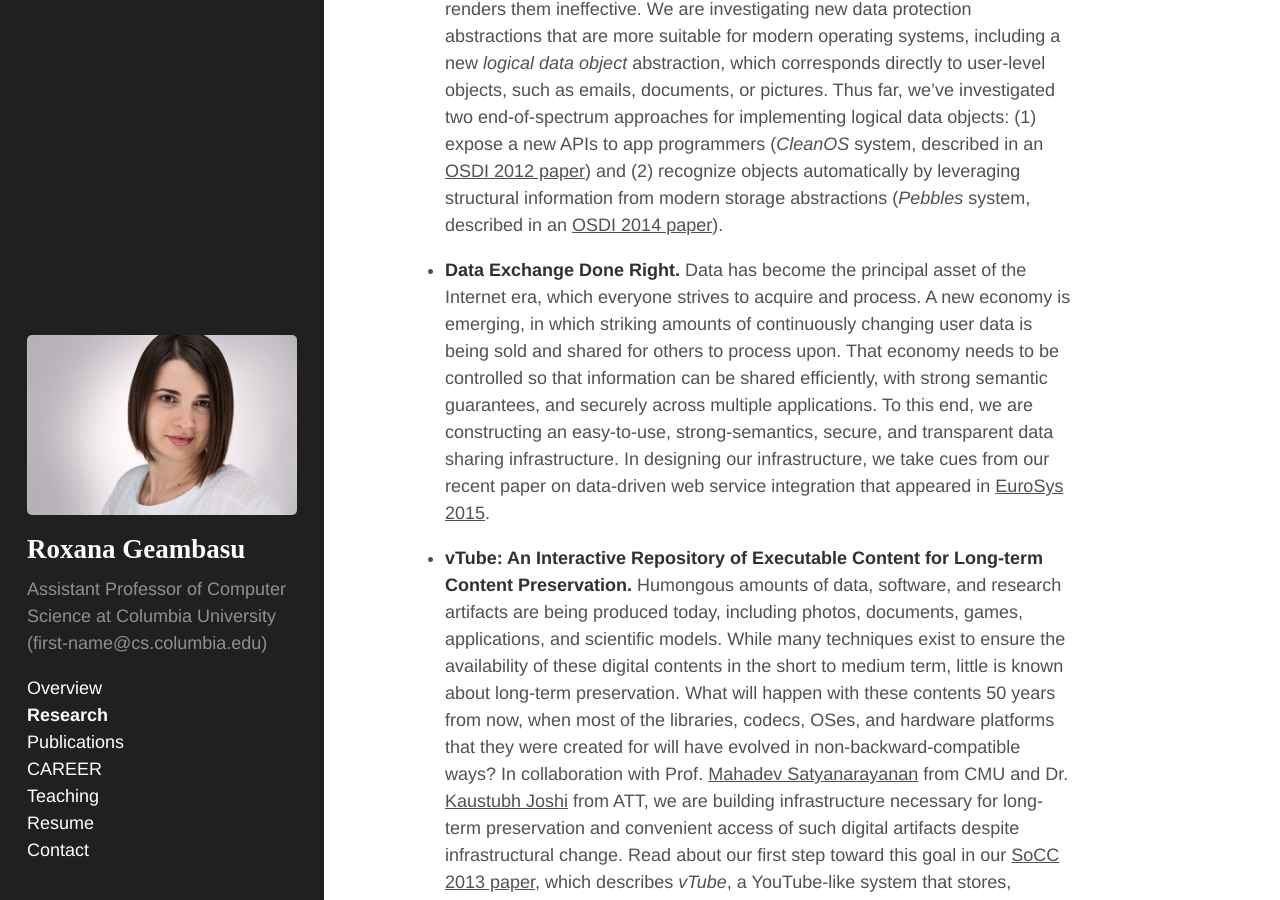
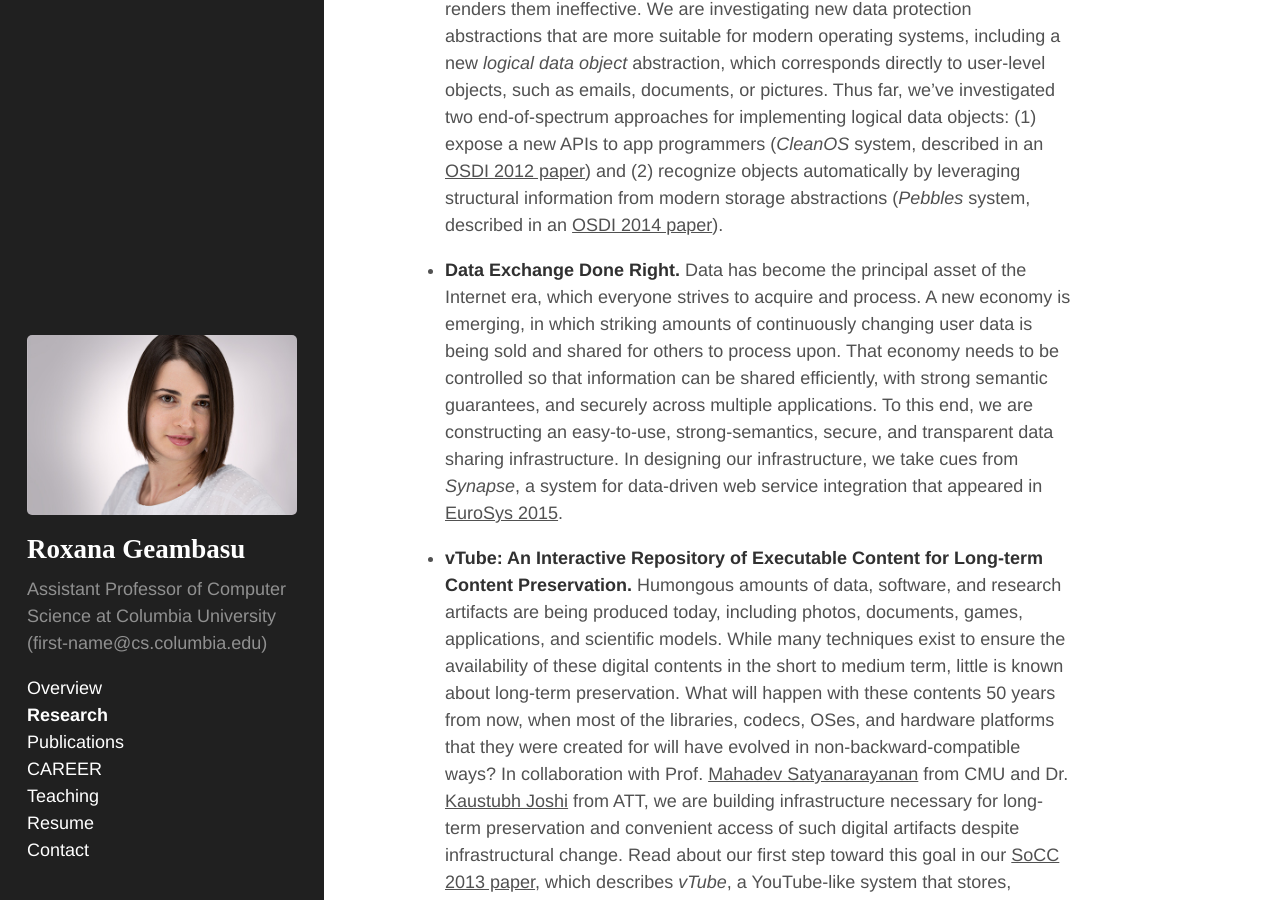
Before and after one commit to roxanageambasu/roxanageambasu.github.io, a Jekyll site: the page built from 01-research.md, in a window 1280 px wide and 900 px high, scrolled down 860 px. Built offline with Jekyll 4.4.1, drawn with Linux system fonts in a browser that asks for light colours; Markdown is read by kramdown in place of the engine named in the settings.

Commit message:
synapse note by name

```diff
--- a/01-research.md
+++ b/01-research.md
@@ -27,7 +27,7 @@ changing user data is being sold and shared for others to process upon. That eco
 needs to be controlled so that information can be shared efficiently, with strong semantic
 guarantees, and securely across multiple applications. To this end, we are constructing
 an easy-to-use, strong-semantics, secure, and transparent data sharing infrastructure.
-In designing our infrastructure, we take cues from our recent paper on data-driven
+In designing our infrastructure, we take cues from <i>Synapse</i>, a system for data-driven
 web service integration that appeared in [EuroSys 2015]({{ site.baseurl }}/publications/eurosys2015synapse.pdf).
 
 * **vTube: An Interactive Repository of Executable Content for Long-term Content Preservation.**
```
